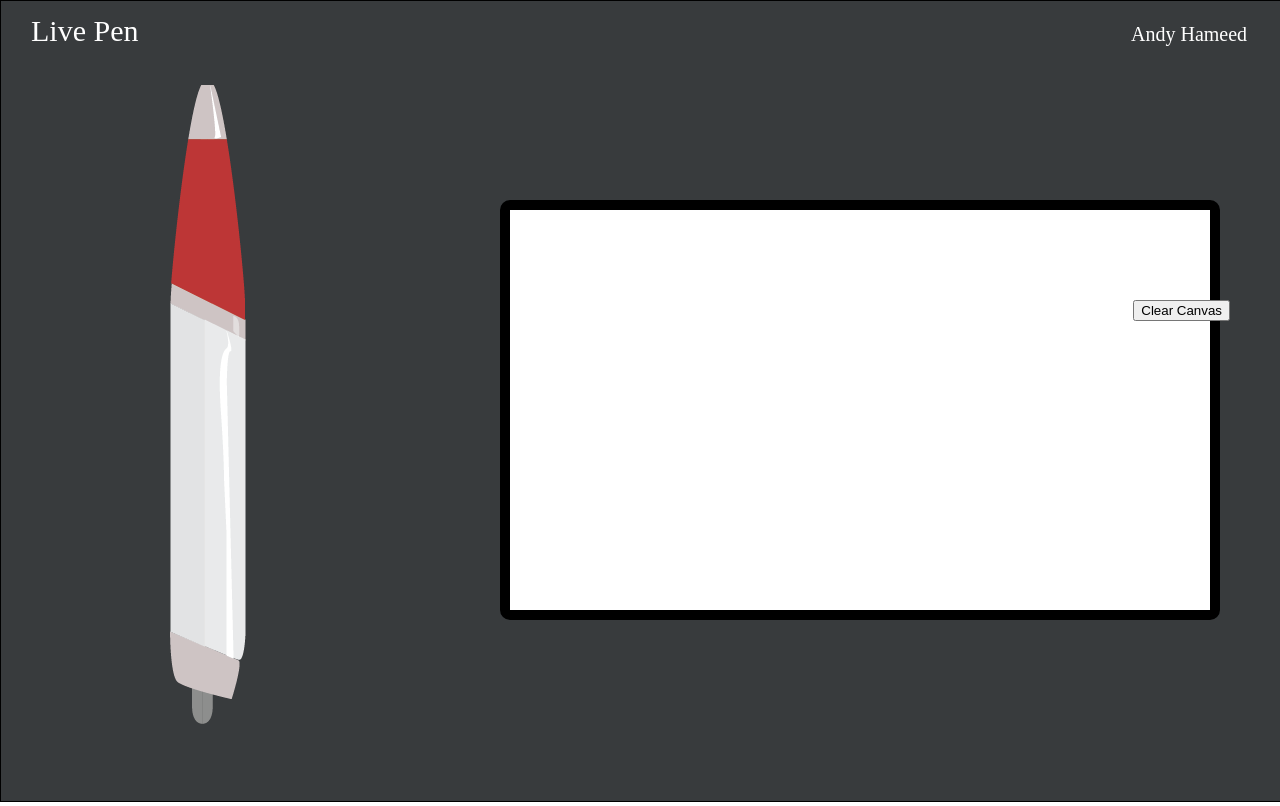
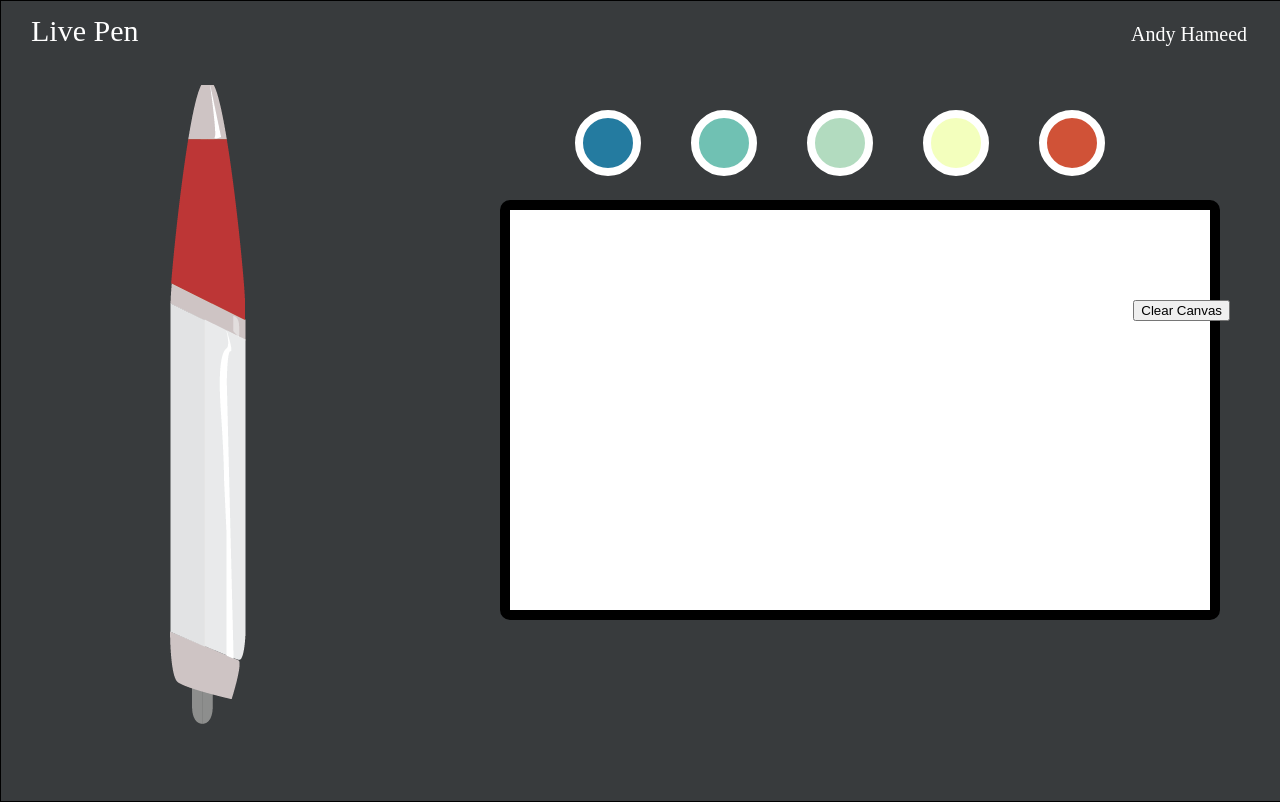
Before and after one commit to andyh98/Live_Pen, a plain HTML site: page index.html in a window 1280 px wide. Drawn offline with Linux system fonts and the light colour scheme.

Commit message:
Added Palette

```diff
--- a/index.html
+++ b/index.html
@@ -4,7 +4,8 @@
     <meta charset="utf-8">
 
     <link rel="stylesheet" href="style.css">
-      <link href="https://fonts.googleapis.com/css?family=Roboto+Condensed" rel="stylesheet">
+    <link href="https://fonts.googleapis.com/css?family=Roboto+Condensed" rel="stylesheet">
+
     <title>Live Pen</title>
   </head>
   <body>
@@ -14,10 +15,20 @@
       <img src="images/pen.png" alt="pen" id="pen">
     </div>
 
+    <div class="color_palette">
+      <div id="blue" class="color" style ="background-color: #247BA0;"></div>
+      <div id="lightblue" class="color" style ="background-color: #70C1B3;"></div>
+      <div id="skyblue" class="color" style ="background-color: #B2DBBF;"></div>
+      <div id="grey" class="color" style ="background-color: #F3FFBD;"></div>
+      <div id="red" class="color" style ="background-color: #D05237;"></div>
+    </div>
+
+
     <canvas id="canvas"> Sorry your browser does not support HTML Canvas</canvas>
     <canvas id="drawing_board"></canvas>
     <button id="btn">Clear Canvas</button>
     <script type="text/javascript" src ="javascripts/animation.js"></script>
     <script type="text/javascript" src ="javascripts/draw_board.js"></script>
+    <script type="text/javascript" src ="javascripts/palette.js"></script>
   </body>
 </html>
--- a/javascripts/draw_board.js
+++ b/javascripts/draw_board.js
@@ -3,9 +3,19 @@
 var drawingCanvas = document.getElementById('drawing_board');
 var cdraw = drawingCanvas.getContext('2d');
 
+//Mouse is clicked down and being dragged
+var dragging = false;
+
+//line thickness is twice the radius
+var radius = 5;
+
+//global variable will be manipulated
+var colorChoice = "#D05237";
+
+
 //drawing tool ---> circle created as mouse hovers
-function Circle (x, y, color, radius){
-  this.color = color;
+function Circle (x, y, radius){
+  this.color = colorChoice;
   this.radius = radius;
   this.x = x;
   this.y = y;
@@ -18,15 +28,41 @@ function Circle (x, y, color, radius){
   }
 }
 
+var engage = function(e) {
+  dragging = true;
+  point(e);
+}
+
+var disengage = function(){
+  dragging = false;
+  //stop line connections
+  cdraw.beginPath();
+}
+
+var point = function(event) {
+
+  if(click == 1 && dragging){
+    cdraw.lineTo(event.offsetX, event.offsetY);
+    cdraw.stroke();
+    new Circle(event.offsetX, event.offsetY, radius).draw();
+    cdraw.beginPath();
+    cdraw.moveTo(event.offsetX, event.offsetY);
+  }
+}
+
 //setting width and height of the drawing canvas
 drawingCanvas.width = 700;
 drawingCanvas.height = 400;
 // drawingCanvas.translate(500, 500);
 
-drawingCanvas.addEventListener('mousemove', function(event) {
-  if(click == 1)
-    return new Circle(event.offsetX, event.offsetY , "#D05237", 5).draw();
-});
+//custom "while mouse is down" listener
+drawingCanvas.addEventListener('mousedown', engage);
+drawingCanvas.addEventListener('mouseup', disengage);
+
+cdraw.lineWidth = 2*radius;
+cdraw.strokeStyle = "#D05237";
+//create circles when mouse is down
+drawingCanvas.addEventListener('mousemove', point);
 
 
 //clearing the canvas
--- /dev/null
+++ b/javascripts/palette.js
@@ -0,0 +1,14 @@
+var blue = document.getElementById("blue");
+var lightblue = document.getElementById("lightblue");
+var skyblue = document.getElementById("skyblue");
+var grey = document.getElementById("grey");
+var red = document.getElementById("red");
+
+var palette = [blue, lightblue, skyblue, grey, red];
+
+palette.forEach(function(color){
+  color.addEventListener('click', function(){
+    colorChoice = color.style["background-color"];
+    cdraw.strokeStyle = color.style["background-color"];
+  })
+});
--- a/style.css
+++ b/style.css
@@ -4,6 +4,9 @@ body{
 
 canvas{
   border: 1px solid black;
+
+  /* gets rid of small default margin given to inline elements */
+  display: block;
 }
 
 
@@ -41,3 +44,18 @@ canvas{
   right: 50px;
   top: 300px;
 }
+
+.color{
+  float: left;
+  width: 50px;
+  height: 50px;
+  border: 8px solid white;
+  border-radius: 50%;
+  margin: 0px 25px;
+}
+
+.color_palette{
+  position:fixed;
+  left: 550px;
+  top: 110px;
+}
```
Also changed, not shown: 1 other file.
